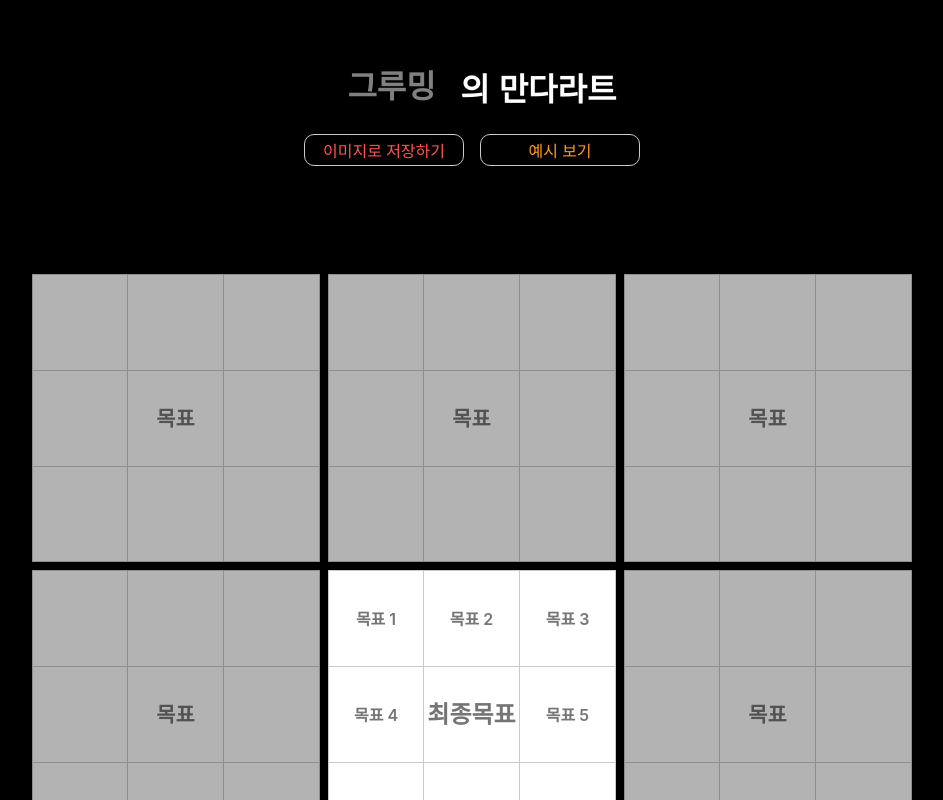
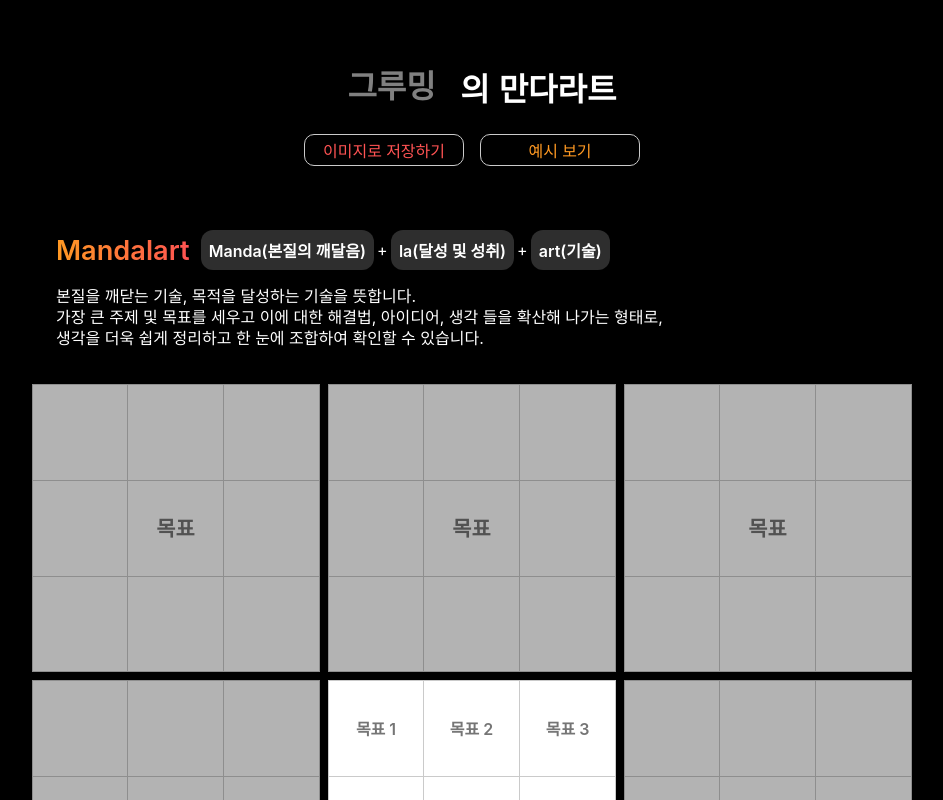
Before and after one commit to ddongule/mandal-art, a React (Create React App) app: page / in a window 1280 px wide. Shown: the top 800 px of the page, without its empty margins (168-1111 px from the left). Built offline with nearby package versions, Linux system fonts and the light colour scheme; the HTML template or start-up script is replaced by a standard one.

Commit message:
fix: opacity in main table

```diff
--- a/src/App.js
+++ b/src/App.js
@@ -8,6 +8,7 @@ import Slider from './Slider';
 import Modal from './Modal';
 import mandalart from '../src/assets/images/mandalart_otani.jpeg';
 import Nav from './Components/Nav';
+import Description from './Components/Description';
 
 function App() {
   const [mainInput, setMainInput] = useState({
@@ -76,14 +77,7 @@ function App() {
         )}
         <Header handleUserName={handleUserName} />
         <Nav handleModalOpen={handleModalOpen} name={name} />
-        <div>
-          <p>Mandalart: Manda(본질의 깨달음) + la(달성 및 성취) + art(기술)</p>
-          <p>본질을 깨닫는 기술, 목적을 달성하는 기술을 뜻합니다.</p>
-          <p>
-            가장 큰 주제 및 목표를 세우고 이에 대한 해결법, 아이디어, 생각 들을 확산해 나가는
-            형태로, 생각을 더욱 쉽게 정리하고 한 눈에 조합하여 확인할 수 있습니다.
-          </p>
-        </div>
+        <Description />
         <Slider>
           <div className='tables first-row'>
             <Table
--- a/src/Input/index.js
+++ b/src/Input/index.js
@@ -19,7 +19,6 @@ function Input({ handleUserName }) {
         onFocus={onHandleFocusOn}
         onBlur={onHandleFocusOut}
         maxLength='4'
-        type='text'
         placeholder='그루밍'
       />
     </InputWrapper>
--- a/src/Table/MainTable/index.js
+++ b/src/Table/MainTable/index.js
@@ -2,6 +2,8 @@ import styled from 'styled-components';
 import Table from '../index';
 
 const MainTableWrapper = styled.div`
+  opacity: 1;
+
   .boxes {
     visibility: visible;
 
--- a/src/Table/index.js
+++ b/src/Table/index.js
@@ -1,4 +1,3 @@
-import { useState } from 'react';
 import TableWrapper from './index.styles';
 
 function Table({ customClass, addMainInput, centerInput, main, handleSubTableInputs }) {
```
